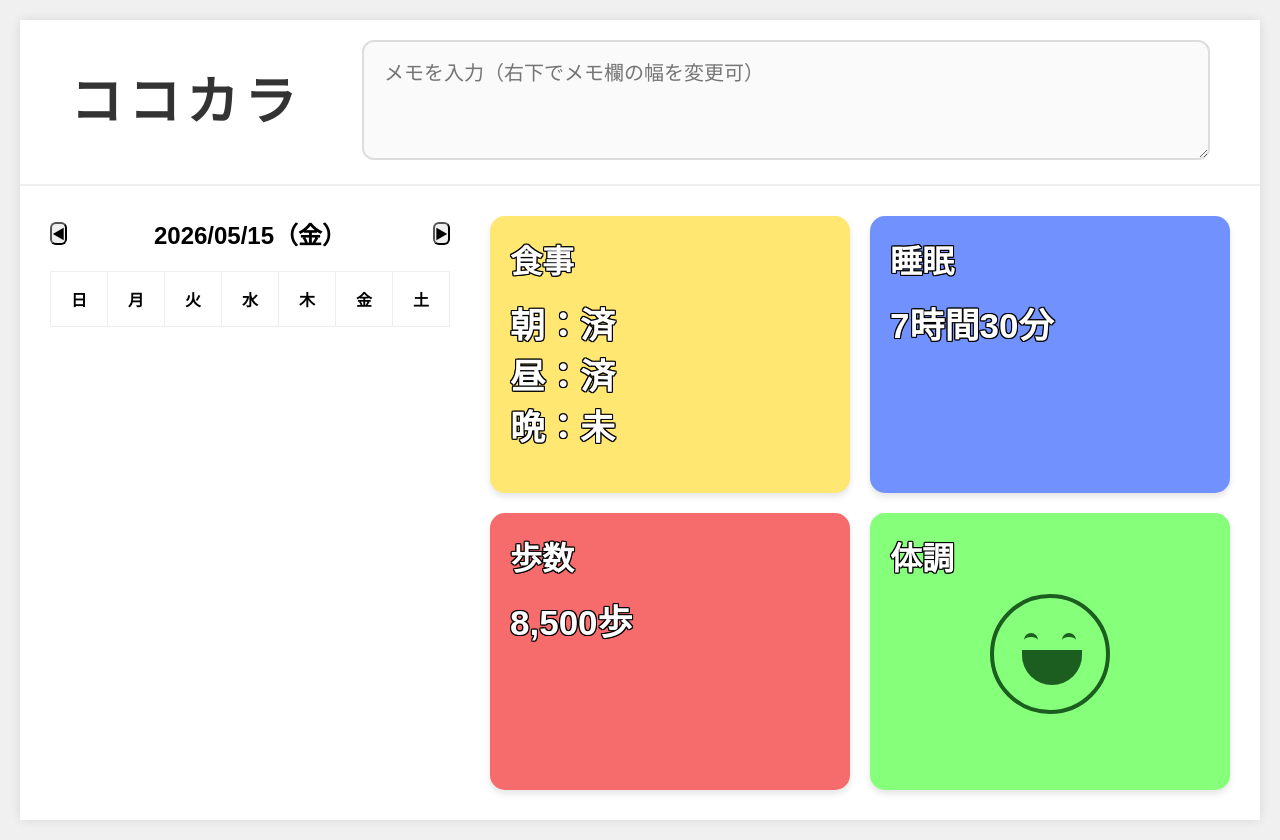
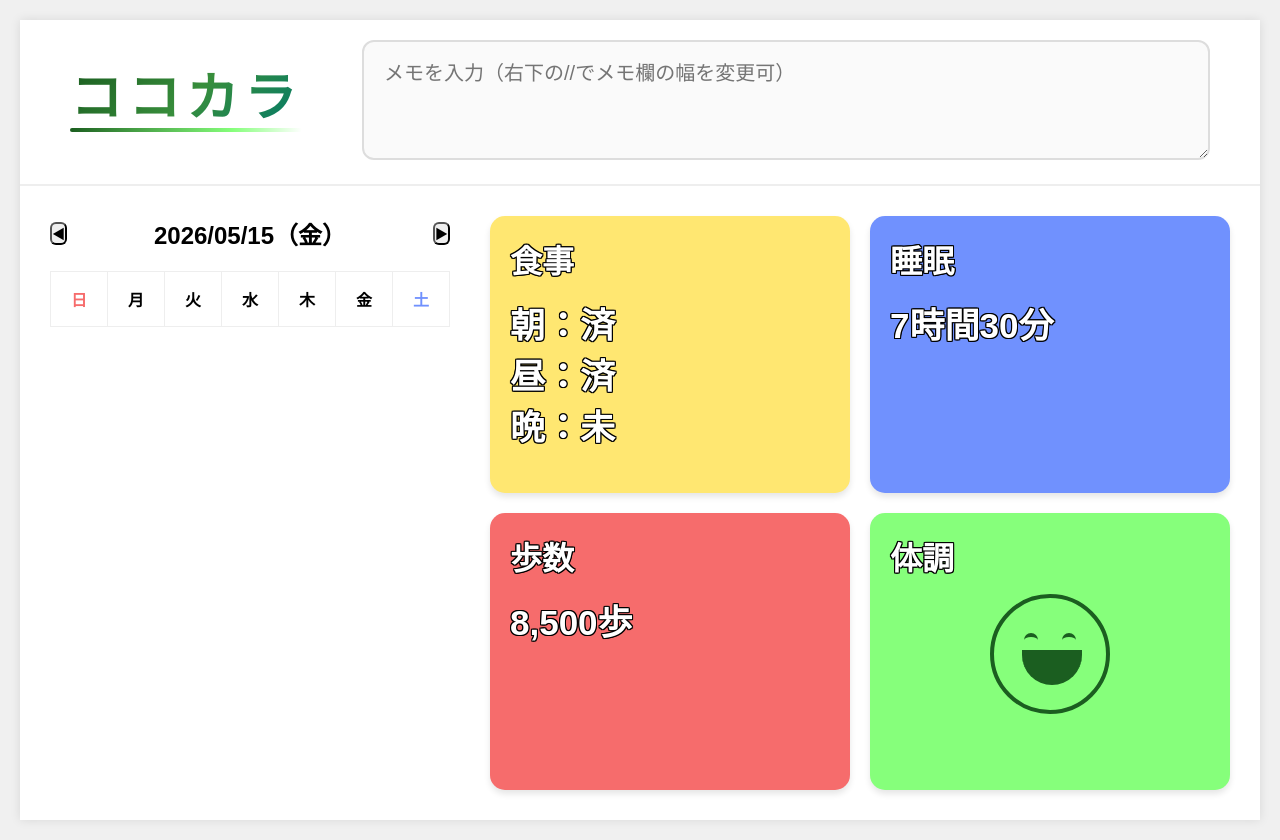
Before and after one commit to NakahashiRiko/Kokokara, a website with bundled scripts: page frontEnd/src/index.html in a window 1280 px wide. Built offline with nearby package versions, Linux system fonts and the light colour scheme; no server answers.

Commit message:
デザインを微調整

```diff
--- a/frontEnd/src/index.html
+++ b/frontEnd/src/index.html
@@ -12,7 +12,7 @@
             <h1 class="title">ココカラ</h1>
             <div class="memo-area">
                 <!-- inputからtextarea（複数行入力対応）に変更しました -->
-                <textarea placeholder="メモを入力（右下でメモ欄の幅を変更可）" class="memo-input"></textarea>
+                <textarea placeholder="メモを入力（右下の//でメモ欄の幅を変更可）" class="memo-input"></textarea>
             </div>
         </header>
 
@@ -28,7 +28,13 @@
                 <table class="calendar">
                     <thead>
                         <tr>
-                            <th>日</th><th>月</th><th>火</th><th>水</th><th>木</th><th>金</th><th>土</th>
+                            <th style="color: #f66c6c;">日</th>
+                            <th>月</th>
+                            <th>火</th>
+                            <th>水</th>
+                            <th>木</th>
+                            <th>金</th>
+                            <th style="color: #7091fe;">土</th>
                         </tr>
                     </thead>
                     <tbody>
--- a/frontEnd/src/style.css
+++ b/frontEnd/src/style.css
@@ -43,7 +43,32 @@ body {
     margin-right: 60px;      /* メモ欄との間のスキマ */
     color: #333;
     letter-spacing: 6px;    /* 文字と文字の間隔を少し広げておしゃれに */
-    line-height: 1;          /* 上下の無駄な余白をカット */
+    line-height: 1;          /* 上下の無駄な余白をカット *//* 💡 ポイント1：文字を綺麗なグラデーションにする（緑から青緑への爽やかなグラデ） */
+
+    background: linear-gradient(135deg, #1b5e20 0%, #388e3c 50%, #00796b 100%);
+    -webkit-background-clip: text;
+    -webkit-text-fill-color: transparent; /* 文字の中身を透明にしてグラデーションをくり抜く */
+
+    /* 💡 ポイント2：文字の下におしゃれな装飾ラインを引くための準備 */
+    position: relative;
+    padding-bottom: 8px;        /* 文字と下線の間のスキマ */
+}
+
+/* 💡 ポイント3：タイトルの下に引く、おしゃれなデザイン下線（線の左側だけ丸く、右側に向けて細くなる） */
+/* タイトルの下に引くデザイン下線（文字幅ぴったり版） */
+.title::after {
+    content: "";
+    position: absolute;
+    bottom: 0;
+    left: 0;
+
+    /* 💡 変更ポイント：幅を 60px から「100%（文字の端から端まで）」に変更 */
+    width: 100%;
+    height: 4px;                /* 線の太さ */
+
+    /* 💡 右端に向けて自然に消えていく、なだらかなグラデーションに変更 */
+    background: linear-gradient(90deg, #1b5e20 0%, #86ff7b 70%, transparent 100%);
+    border-radius: 2px;
 }
 
 /* メモ入力欄を乗せる土台（横いっぱいに広げる） */
```
